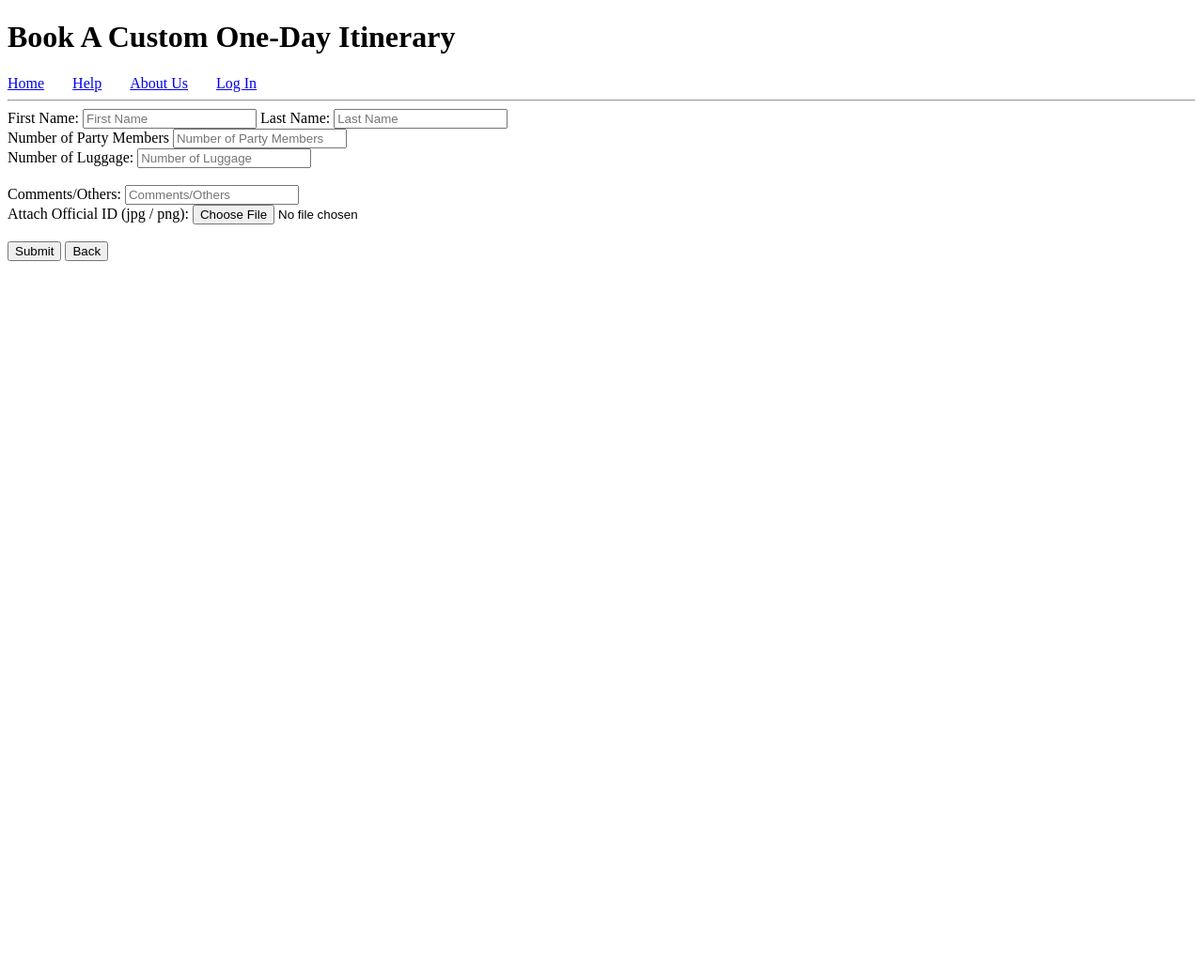
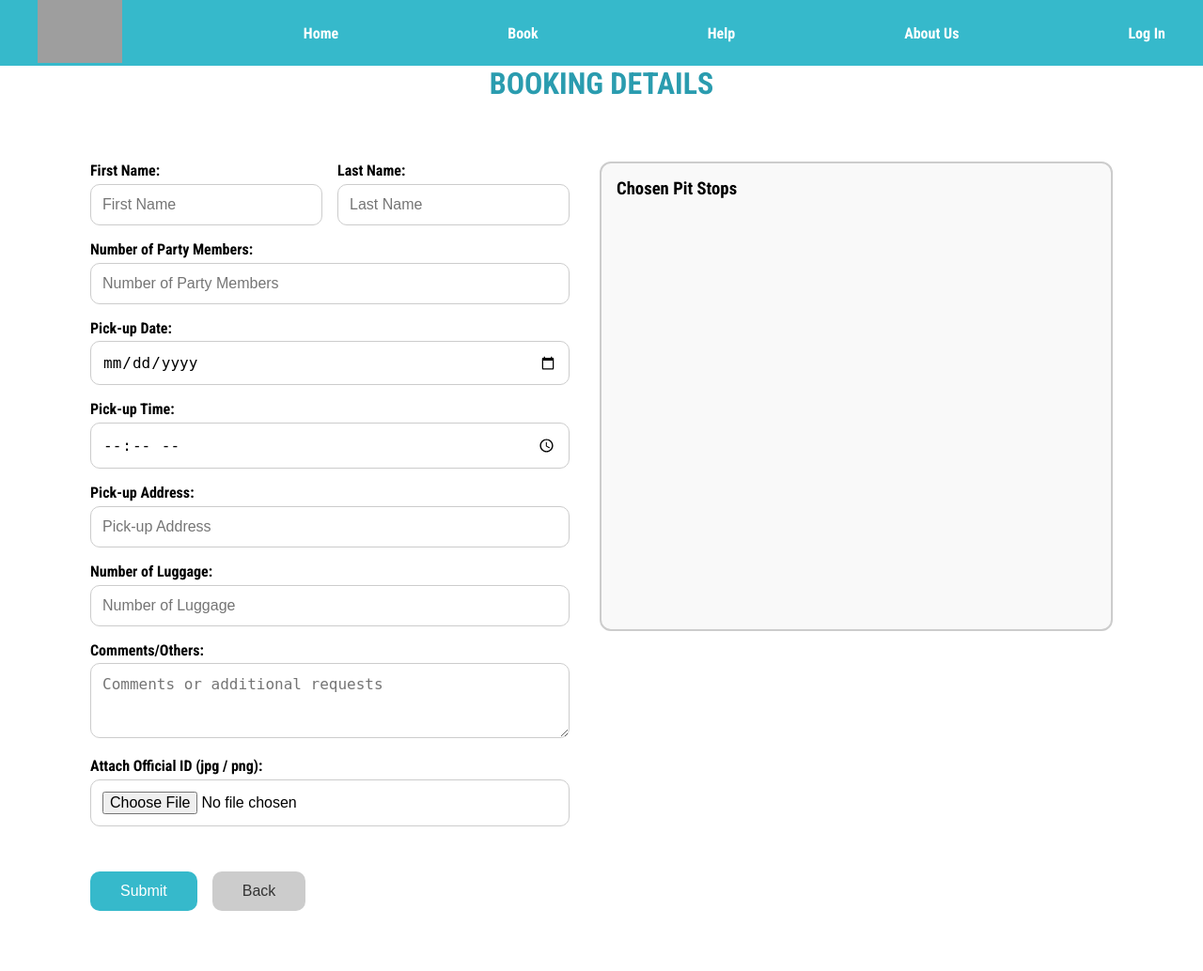
Before and after one commit to cl1ffhan8er/IM_II, a PHP site: page /IM_II/itinerary-booking/custom-booking-p2.php in a window 1280 px wide. Shown: the whole page at 94% size. Before the commit the page ends 278 px from the top, so only its background shows below. Run offline with PHP 8.4, Linux system fonts and the light colour scheme; grey boxes are pictures that could not be loaded.

Commit message:
mu commit sa ko pero anyway forms

```diff
--- a/Web/user/css/booking-styles.css
+++ b/Web/user/css/booking-styles.css
@@ -1,38 +1,130 @@
-.location {
-    border: 1px solid black;
-    display: flex;
-    max-width: 500px;
-    margin: 5px;
-    padding: 5px;
-    overflow: hidden;
+
+h1 {
+  text-align: center;
+  font-size: 2rem;
+  margin-bottom: 20px;
+  color: #2a9caf;
+}
+hr {
+  margin: 20px 0;
+  border: none;
+  border-top: 2px solid #ddd;
 }
 
-ul {
-    list-style-type: none;
-    margin: 0;
-    padding: 0;
+.form2 {
+  width: 90%;
+  margin: 2rem auto;
+  background: rgba(255, 255, 255, 0.9);
+  border-radius: 16px;
+  padding: 2rem;
 }
 
-.nav {
-    float: left;
-    margin-right: 30px;
+.form-flex {
+  display: flex;
+  flex-wrap: wrap;
+  gap: 2rem;
 }
 
-.location-selector, .selected-locations {
-    width: 40%;
-    max-height: 300px;
-    overflow-y: auto;
-    background: #f9f9f9;
-    border: 1px solid #ccc;
-    padding: 10px;
+.form-left {
+  flex: 1;
+  min-width: 300px;
 }
 
-.locations {
-    display: flex;
-    gap: 20px;
+.form-right {
+  flex: 1;
+  min-width: 300px;
+  max-height: 500px;
+  overflow-y: auto;
+  background-color: #f9f9f9;
+  border: 2px solid #ccc;
+  padding: 1rem;
+  border-radius: 12px;
 }
 
-.bookingp2 {
-    display: flex;
-    float: left;
+.name-fields {
+  display: flex;
+  gap: 1rem;
 }
+
+.name-fields > div {
+  flex: 1;
+}
+
+input[type="text"],
+input[type="number"],
+input[type="date"],
+input[type="time"],
+textarea,
+input[type="file"] {
+  width: 100%;
+  padding: 0.75rem;
+  margin-bottom: 1rem;
+  border: 1px solid #ccc;
+  border-radius: 10px;
+  font-size: 1rem;
+}
+
+textarea {
+  resize: vertical;
+  min-height: 80px;
+}
+
+label {
+  font-weight: bold;
+  margin-bottom: 0.3rem;
+  display: block;
+}
+
+.pit-stop {
+  background: white;
+  border: 1px solid #ccc;
+  padding: 1rem;
+  border-radius: 10px;
+  margin-bottom: 1rem;
+  position: relative;
+}
+
+.remove-stop {
+  position: absolute;
+  top: 10px;
+  right: 10px;
+  border: none;
+  background: none;
+  font-size: 1.2rem;
+  color: red;
+  cursor: pointer;
+}
+
+.form-buttons {
+  margin-top: 2rem;
+  display: flex;
+  gap: 1rem;
+}
+
+button[type="submit"],
+button[type="button"] {
+  padding: 0.75rem 2rem;
+  font-size: 1rem;
+  border: none;
+  border-radius: 10px;
+  cursor: pointer;
+}
+
+button[type="submit"] {
+  background-color: #36b9cb;
+  color: white;
+}
+
+button[type="button"] {
+  background-color: #ccc;
+  color: #333;
+}
+
+@media screen and (max-width: 768px) {
+  .form2 {
+    padding: 20px;
+  }
+  .form-flex {
+    flex-direction: column;
+  }
+}
--- a/Web/user/css/shared.css
+++ b/Web/user/css/shared.css
@@ -52,7 +52,7 @@ body {
 
 .nav-item {
   color: white;
-  font-size: 18px;
+  font-size: 16px;
   font-family: "Roboto Condensed", sans-serif;
   font-weight: 700;
   text-decoration: none;
--- a/Web/user/index.php
+++ b/Web/user/index.php
@@ -124,7 +124,7 @@
         </div>
 
         <?php if ($isLoggedIn): ?>
-            <a href="itinerary-booking/custom-booking.php" class="see-more-btn">SEE MORE</a>
+            <a href="packages.php" class="see-more-btn">SEE MORE</a>
         <?php else: ?>
             <a href="login/login.php" class="see-more-btn">SEE MORE</a>
         <?php endif; ?>
--- a/Web/user/itinerary-booking/custom-booking-p2.php
+++ b/Web/user/itinerary-booking/custom-booking-p2.php
@@ -12,46 +12,104 @@
     <meta charset="UTF-8">
     <meta name="viewport" content="width=device-width, initial-scale=1.0">
     <link rel = "stylesheet" href = "../css/booking-styles.css">
+    <link rel="stylesheet" href="../css/shared.css" />
+
+    <link rel="preconnect" href="https://fonts.googleapis.com">
+    <link rel="preconnect" href="https://fonts.gstatic.com" crossorigin>
+    <link href="https://fonts.googleapis.com/css2?family=Roboto+Condensed:ital,wght@0,100..900;1,100..900&family=Spectral:ital,wght@0,200;0,300;0,400;0,500;0,600;0,700;0,800;1,200;1,300;1,400;1,500;1,600;1,700;1,800&display=swap" rel="stylesheet">
+
     <script src = "scripts/main.js"></script>
     <title>CUSTOM BOOKING - STEP 2</title>
 </head>
+
 <body>
-    <h1>Book A Custom One-Day Itinerary</h1>
-    <ul>
-            <li class="nav"><a href="clear-booking-session.php?redirect_to=../index.php">Home</a></li>
-            <li class="nav"><a href="clear-booking-session.php?redirect_to=../help.php">Help</a></li>
-            <li class="nav"><a href="clear-booking-session.php?redirect_to=../about.php">About Us</a></li>
+    <nav class="navbar">
+    <div class="navbar-inner">
+        <div class="navbar-logo">
+        <img src="../images/logo.png" alt="Logo" />
+        </div>
+        <div class="navbar-links">
+        <a href="clear-booking-session.php?redirect_to=../index.php" class="nav-item">Home</a>
+
         <?php if ($isLoggedIn): ?>
-                <li class="nav"><a onclick="logout()" style="cursor:pointer;">Log Out</a></li>
+            <a href="clear-booking-session.php?redirect_to=../packages.php" class="nav-item">Book</a>
         <?php else: ?>
-                <li class="nav"><a href="../login/login.php">Log In</a></li>
+            <a href="clear-booking-session.php?redirect_to=../login/login.php" class="nav-item">Book</a>
         <?php endif; ?>
-    </ul>
-    <br><hr>
-    <div class = "locations">
-        <div class = "form2">
-            <form id = "bookingform2" action = "customform-p2.php" method="post" enctype="multipart/form-data">
-                <label for = "fname">First Name:</label>
-                <input type = "text" id = "fname" name = "fname" placeholder="First Name" value="<?php echo htmlspecialchars($_SESSION['fname'] ?? ''); ?>" required>
-                <label for = "lname">Last Name:</label>
-                <input type = "text" id = "lname" name = "lname" placeholder="Last Name" value="<?php echo htmlspecialchars($_SESSION['lname'] ?? ''); ?>" required>
-                <br>
-                <label for = "pax">Number of Party Members</label>
-                <input type = "number" id = "pax" name = "pax" placeholder="Number of Party Members" value="<?php echo htmlspecialchars($_SESSION['pax'] ?? ''); ?>" required>
-                <br>
-                <label for = "luggage">Number of Luggage:</label>
-                <input type = "number" id = "luggage" name = "luggage" placeholder="Number of Luggage" value="<?php echo htmlspecialchars($_SESSION['luggage'] ?? ''); ?>" required>
-                <br><br>
-                <label for = "comments">Comments/Others: </label>
-                <input type = "text" id = "comments" name = "comments" placeholder="Comments/Others" value="<?php echo htmlspecialchars($_SESSION['comments'] ?? ''); ?>">
-                <br>
-                <label for = "id">Attach Official ID (jpg / png): </label>
+
+        <a href="clear-booking-session.php?redirect_to=../help.php" class="nav-item">Help</a>
+        <a href="clear-booking-session.php?redirect_to=../about.php" class="nav-item">About Us</a>
+
+        <?php if ($isLoggedIn): ?>
+            <a onclick="logout()" class="nav-item" style="cursor:pointer;">Log Out</a>
+        <?php else: ?>
+            <a href="../login/login.php" class="nav-item">Log In</a>
+        <?php endif; ?>
+        </div>
+    </div>
+    </nav>
+
+    <div class="booking-container">
+    <h1>BOOKING DETAILS</h1>
+
+    <form id="bookingform2" action="customform-p2.php" method="post" enctype="multipart/form-data" class="booking-form">
+
+       <div class="form2">
+  <form id="bookingform2" action="customform-p2.php" method="post" enctype="multipart/form-data">
+    <div class="form-flex">
+      <div class="form-left">
+        <div class="name-fields">
+          <div>
+            <label for="fname">First Name:</label>
+            <input type="text" id="fname" name="fname" placeholder="First Name" required>
+          </div>
+          <div>
+            <label for="lname">Last Name:</label>
+            <input type="text" id="lname" name="lname" placeholder="Last Name" required>
+          </div>
+        </div>
+
+        <label for="pax">Number of Party Members:</label>
+        <input type="number" id="pax" name="pax" placeholder="Number of Party Members" required>
+
+        <label for="pickup_date">Pick-up Date:</label>
+        <input type="date" id="pickup_date" name="pickup_date" required>
+
+        <label for="pickup_time">Pick-up Time:</label>
+        <input type="time" id="pickup_time" name="pickup_time" required>
+
+        <label for="pickup_address">Pick-up Address:</label>
+        <input type="text" id="pickup_address" name="pickup_address" placeholder="Pick-up Address" required>
+
+        <label for="luggage">Number of Luggage:</label>
+        <input type="number" id="luggage" name="luggage" placeholder="Number of Luggage" required>
+
+        <label for="comments">Comments/Others:</label>
+        <textarea id="comments" name="comments" placeholder="Comments or additional requests"></textarea>
+
+        <label for="id">Attach Official ID (jpg / png):</label>
         <input type="file" name="id" accept=".jpg, .jpeg, .png" required>
-                <br><br>
+      </div>
+
+      <div class="form-right">
+        <h3>Chosen Pit Stops</h3>
+        <div class="pit-stops-box">
+          <?php foreach ($booking_itinerary as $stop): ?>
+            <div class="pit-stop">
+              <p><strong><?= htmlspecialchars($stop['name']) ?></strong></p>
+              <p><?= htmlspecialchars($stop['address']) ?></p>
+              <button type="button" class="remove-stop">✖</button>
+            </div>
+          <?php endforeach; ?>
+        </div>
+      </div>
+    </div>
+
+    <div class="form-buttons">
       <button type="submit">Submit</button>
       <button type="button" onclick="history.back()">Back</button>
+    </div>
   </form>
-        </div>
 </div>
 
     <!-- <script>
```
Also changed, not shown: Web/user/itinerary-booking/custom-booking.php (+4 -6 lines), Web/user/css/index-styles.css (line endings or trailing spaces). Lines whose indentation alone changed are shown as unchanged.
